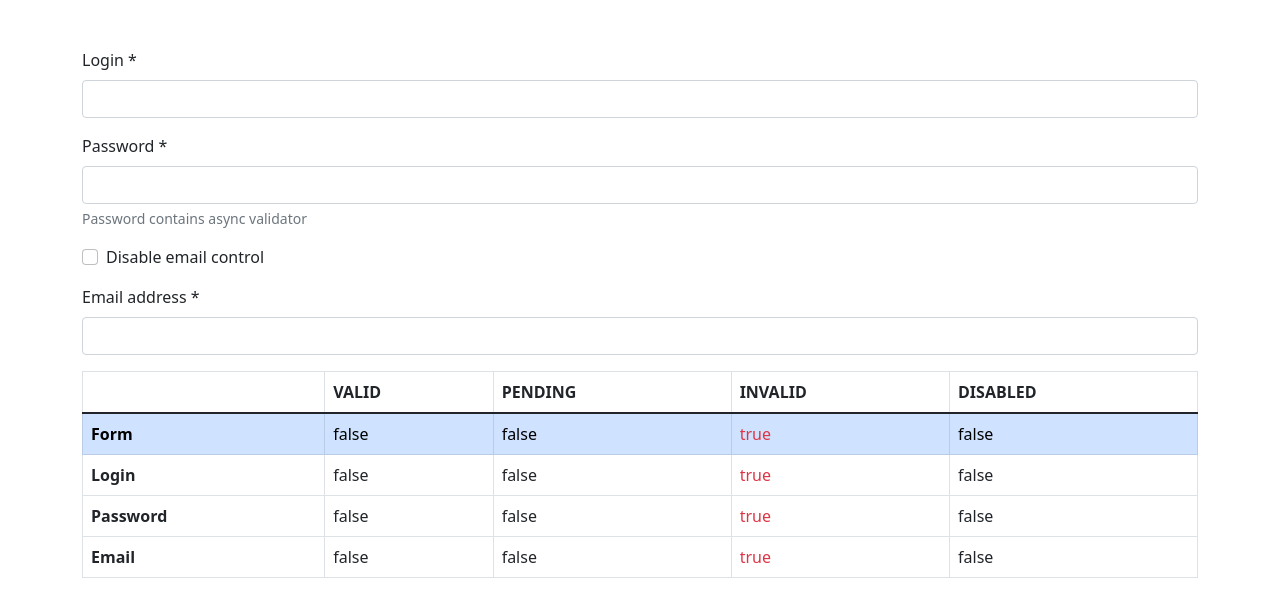
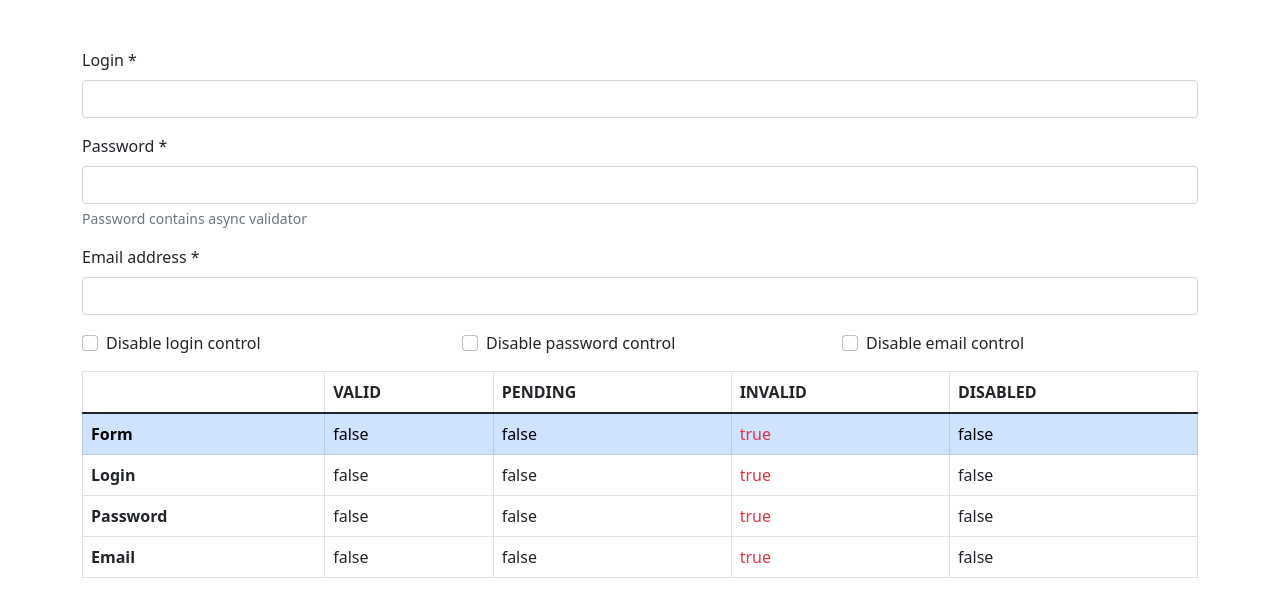
Before and after one commit to angularcodegen/form-fields, an Angular app: page / in a window 1280 px wide. Shown: the top 616 px of the page. Built offline with nearby package versions, Linux system fonts and the light colour scheme.

Commit message:
Add checkbox for all fields

```diff
--- a/src/app/app.component.html
+++ b/src/app/app.component.html
@@ -24,21 +24,42 @@
     <p class="form-text">Password contains async validator</p>
   </div>
 
-  <div class="mb-3 form-check">
-    <input [formControl]="toggleEmailControl" type="checkbox" class="form-check-input" id="newsletter" />
-    <label class="form-check-label" for="newsletter"> Disable email control </label>
-  </div>
-
   <div class="mb-3">
     <label for="email" class="form-label">Email address *</label>
     <input
       formControlName="email"
-      type="email"
+      type="password"
       class="form-control"
       id="email"
       aria-describedby="emailHelp"
       autocomplete="off"
     />
+  </div>
+
+  <div class="row">
+    <div class="col-12 col-md-4">
+      <div class="mb-3 form-check">
+        <input [formControl]="toggleLoginControl" type="checkbox" class="form-check-input" id="toggleLoginControl" />
+        <label class="form-check-label" for="toggleLoginControl"> Disable login control </label>
+      </div>
+    </div>
+    <div class="col-12 col-md-4">
+      <div class="mb-3 form-check">
+        <input
+          [formControl]="togglePasswordControl"
+          type="checkbox"
+          class="form-check-input"
+          id="togglePasswordControl"
+        />
+        <label class="form-check-label" for="togglePasswordControl"> Disable password control </label>
+      </div>
+    </div>
+    <div class="col-12 col-md-4">
+      <div class="mb-3 form-check">
+        <input [formControl]="toggleEmailControl" type="checkbox" class="form-check-input" id="toggleEmailControl" />
+        <label class="form-check-label" for="toggleEmailControl"> Disable email control </label>
+      </div>
+    </div>
   </div>
 
   <table class="table table-bordered">
--- a/src/app/app.component.ts
+++ b/src/app/app.component.ts
@@ -25,17 +25,23 @@ export class AppComponent implements OnDestroy {
     return this.form.get('email') as FormControl;
   }
 
+  toggleLoginControl = new FormControl(false);
+  togglePasswordControl = new FormControl(false);
   toggleEmailControl = new FormControl(false);
 
-  private toggleEmailSub = this.toggleEmailControl.valueChanges.subscribe(() => this.toggleEmail());
+  private toggleLoginSub = this.toggleLoginControl.valueChanges.subscribe(() => this.toggle('login'));
+  private togglePasswordSub = this.togglePasswordControl.valueChanges.subscribe(() => this.toggle('password'));
+  private toggleEmailSub = this.toggleEmailControl.valueChanges.subscribe(() => this.toggle('email'));
 
-  toggleEmail() {
-    const hours = this.form.get('email')!;
-    hours.enabled ? hours.disable() : hours.enable();
+  ngOnDestroy(): void {
+    this.toggleLoginSub.unsubscribe();
+    this.togglePasswordSub.unsubscribe();
+    this.toggleEmailSub.unsubscribe();
   }
 
-  ngOnDestroy(): void {
-    this.toggleEmailSub.unsubscribe();
+  private toggle(control: string) {
+    const hours = this.form.get(control)!;
+    hours.enabled ? hours.disable() : hours.enable();
   }
 }
 
```
